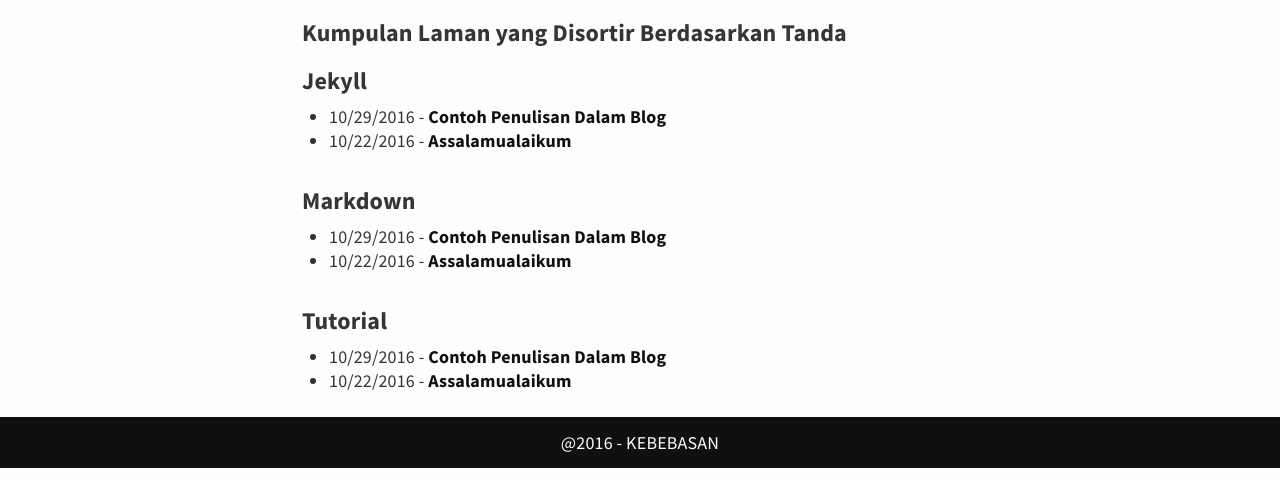
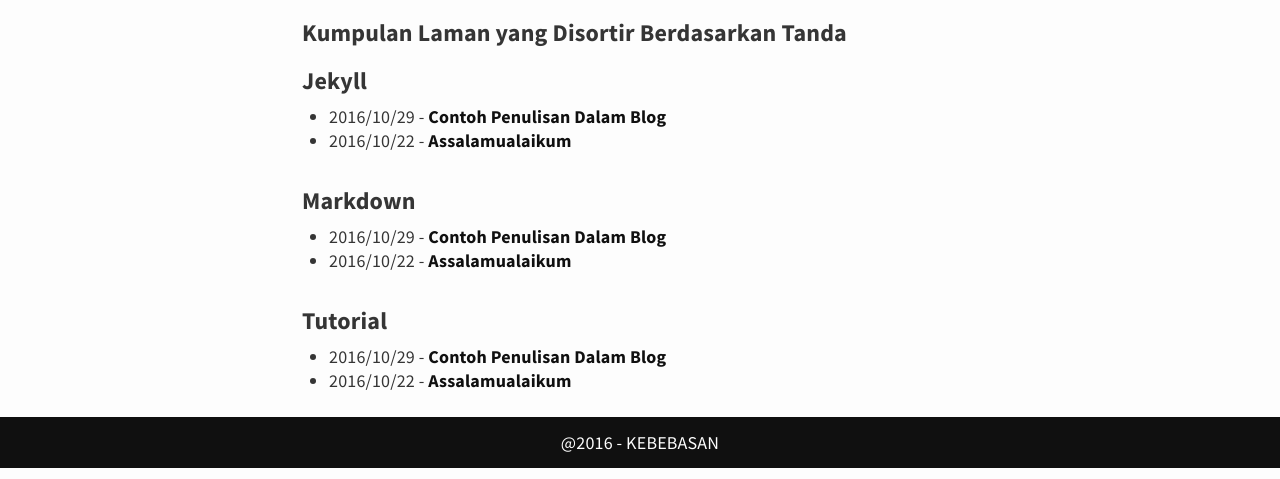
Before and after one commit to SANREMEMBER/KEBEBASAN, a Jekyll site: the page built from tanda.md, in a window 1280 px wide. Shown: the part 153-632 px from the top of the page. Built offline with Jekyll 4.4.1, drawn with Linux system fonts in a browser that asks for light colours.

```diff
--- a/tanda.md
+++ b/tanda.md
@@ -11,7 +11,7 @@ title: Tanda
     {% for posts in tag %}
       {% for post in posts %}
         {% if post.url %}
-          <li>{{ post.date | date: "%m/%d/%Y" }} - <a href="{{ post.url }}">{{ post.title }}</a></li>
+          <li>{{ post.date | date: "%Y/%m/%d" }} - <a href="{{ post.url }}">{{ post.title }}</a></li>
 	{% endif %}
       {% endfor %}
     {% endfor %}
```
Also changed, not shown: arsip.md (+1 -1 lines), kategori.md (+1 -1 lines), kategori/catatan.md (+1 -1 lines), tentang.md (+1 -1 lines).
